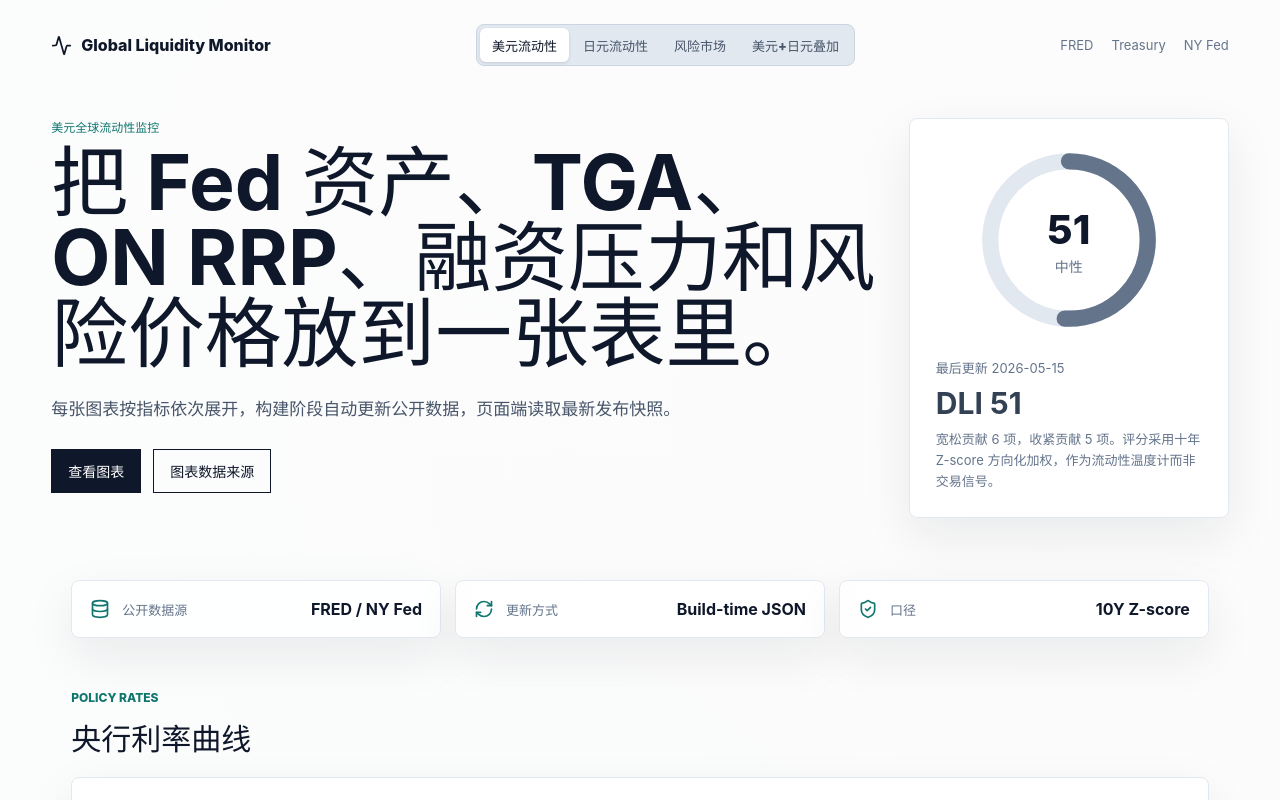
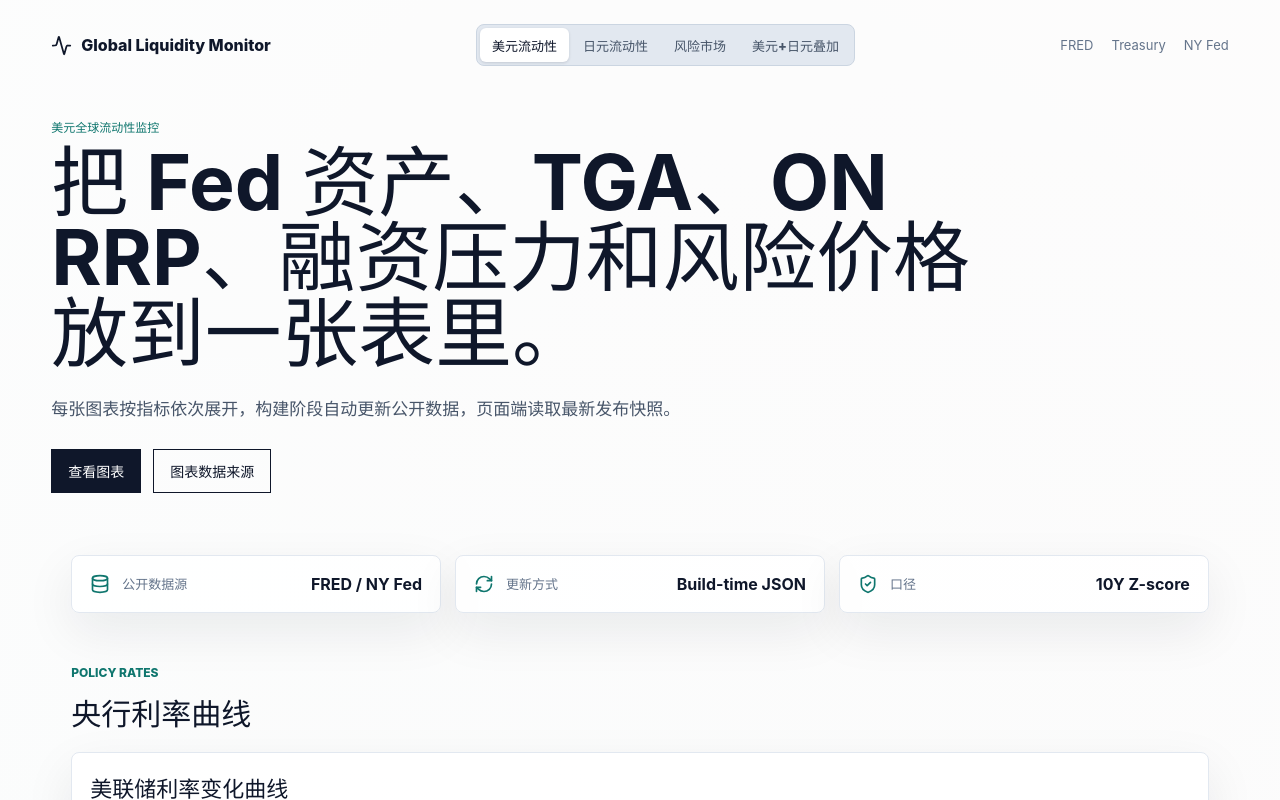
Before and after one commit to 0xfakeSpike/global_liquidity, a React (Vite) app: page /#usd in a window 1280 px wide. Shown: the top 800 px of the page. Built offline with nearby package versions, Linux system fonts and the light colour scheme.

Commit message:
Remove hero summary gauge

```diff
--- a/src/App.tsx
+++ b/src/App.tsx
@@ -2,9 +2,8 @@ import { Activity, Database, RefreshCw, ShieldCheck } from "lucide-react";
 import { useEffect, useMemo, useState } from "react";
 import { LineChart } from "./components/LineChart";
 import { MultiLineChart } from "./components/MultiLineChart";
-import { ScoreGauge } from "./components/ScoreGauge";
 import { loadLiquidityDataset, type LiquidityMarket } from "./lib/data";
-import { formatChange, formatNumber, scoreTone } from "./lib/format";
+import { formatChange, formatNumber } from "./lib/format";
 import type {
   DataPoint,
   IndicatorDefinition,
@@ -104,8 +103,6 @@ function App() {
     return <div className="loading">Loading liquidity monitor...</div>;
   }
 
-  const looseCount = activeDataset.snapshots.filter((item) => (item.scoreContribution ?? 0) > 0).length;
-  const tightCount = activeDataset.snapshots.filter((item) => (item.scoreContribution ?? 0) < 0).length;
   const rateCharts =
     market === "combined" && pairedDatasets
       ? [...(pairedDatasets.usd.rateCharts ?? []), ...(pairedDatasets.jpy.rateCharts ?? [])]
@@ -171,27 +168,6 @@ function App() {
             <div className="hero-actions">
               <a href="#terminal">查看图表</a>
               <a href="#terminal">图表数据来源</a>
-            </div>
-          </div>
-          <div className="summary-panel">
-            <ScoreGauge
-              score={activeDataset.composite.score}
-              label={market === "combined" ? "USD DLI" : activeDataset.composite.label}
-            />
-            <div className="summary-copy">
-              <span>最后更新 {activeDataset.composite.date ?? activeDataset.generatedAt}</span>
-              <strong className={scoreTone(activeDataset.composite.score)}>
-                {market === "risk"
-                  ? "Risk 100"
-                  : `DLI ${activeDataset.composite.score === null ? "n/a" : formatNumber(activeDataset.composite.score, 0)}`}
-              </strong>
-              <p>
-                {market === "risk"
-                  ? "风险市场页只比较价格相对走势，不纳入美元或日元流动性评分。"
-                  : market === "combined"
-                  ? "叠加页优先观察相对趋势，评分面板暂用美元 DLI 作风险资产基准。"
-                  : `宽松贡献 ${looseCount} 项，收紧贡献 ${tightCount} 项。评分采用十年 Z-score 方向化加权，作为流动性温度计而非交易信号。`}
-              </p>
             </div>
           </div>
         </section>
--- a/src/components/ScoreGauge.tsx
+++ /dev/null
@@ -1,32 +0,0 @@
-import { scoreTone } from "../lib/format";
-
-interface ScoreGaugeProps {
-  score: number | null;
-  label: string;
-}
-
-export function ScoreGauge({ score, label }: ScoreGaugeProps) {
-  const numeric = score ?? 50;
-  const circumference = 2 * Math.PI * 58;
-  const progress = Math.max(0, Math.min(100, numeric)) / 100;
-
-  return (
-    <div className={`score-gauge ${scoreTone(score)}`}>
-      <svg viewBox="0 0 140 140" aria-label="综合流动性评分">
-        <circle className="gauge-track" cx="70" cy="70" r="58" />
-        <circle
-          className="gauge-progress"
-          cx="70"
-          cy="70"
-          r="58"
-          strokeDasharray={circumference}
-          strokeDashoffset={circumference * (1 - progress)}
-        />
-      </svg>
-      <div className="gauge-content">
-        <span>{score === null ? "--" : Math.round(score)}</span>
-        <strong>{label}</strong>
-      </div>
-    </div>
-  );
-}
--- a/src/lib/format.ts
+++ b/src/lib/format.ts
@@ -11,10 +11,3 @@ export function formatChange(value: number | null | undefined, digits = 2) {
   const sign = value > 0 ? "+" : "";
   return `${sign}${formatNumber(value, digits)}`;
 }
-
-export function scoreTone(score: number | null | undefined) {
-  if (score === null || score === undefined) return "neutral";
-  if (score >= 62) return "loose";
-  if (score <= 38) return "tight";
-  return "neutral";
-}
--- a/src/styles.css
+++ b/src/styles.css
@@ -110,9 +110,6 @@ footer {
 }
 
 .hero-grid {
-  display: grid;
-  gap: 28px;
-  grid-template-columns: minmax(0, 1.45fr) minmax(320px, 0.55fr);
   margin: 0 auto;
   max-width: 1240px;
 }
@@ -162,7 +159,6 @@ h1 {
   color: #0f172a;
 }
 
-.summary-panel,
 .chart-panel,
 .notes,
 .metric {
@@ -172,99 +168,11 @@ h1 {
   box-shadow: 0 18px 50px rgba(15, 23, 42, 0.08);
 }
 
-.summary-panel {
-  align-self: end;
-  padding: 26px;
-}
-
-.score-gauge {
-  display: grid;
-  margin: 0 auto 22px;
-  max-width: 190px;
-  place-items: center;
-  position: relative;
-}
-
-.score-gauge svg {
-  transform: rotate(-90deg);
-  width: 100%;
-}
-
-.gauge-track,
-.gauge-progress {
-  fill: none;
-  stroke-width: 12;
-}
-
-.gauge-track {
-  stroke: #e2e8f0;
-}
-
-.gauge-progress {
-  stroke: #64748b;
-  stroke-linecap: round;
-  transition: stroke-dashoffset 0.25s ease;
-}
-
-.score-gauge.loose .gauge-progress {
-  stroke: #16a34a;
-}
-
-.score-gauge.tight .gauge-progress {
-  stroke: #dc2626;
-}
-
-.gauge-content {
-  display: grid;
-  gap: 2px;
-  left: 50%;
-  place-items: center;
-  position: absolute;
-  top: 50%;
-  transform: translate(-50%, -50%);
-}
-
-.gauge-content span {
-  color: #0f172a;
-  font-size: 40px;
-  font-weight: 800;
-}
-
-.gauge-content strong {
-  color: #64748b;
-  font-size: 14px;
-}
-
-.summary-copy span,
-.summary-copy p,
 .chart-header span,
 .stat span,
 footer {
   color: #64748b;
   font-size: 13px;
-}
-
-.summary-copy strong {
-  display: block;
-  font-size: 30px;
-  margin: 8px 0;
-}
-
-.loose {
-  color: #15803d;
-}
-
-.tight {
-  color: #b91c1c;
-}
-
-.neutral {
-  color: #334155;
-}
-
-.summary-copy p {
-  line-height: 1.6;
-  margin: 0;
 }
 
 .metric-strip,
```
Also changed, not shown: public/data/liquidity.json, public/data/risk-markets.json, public/data/yen-liquidity.json.
